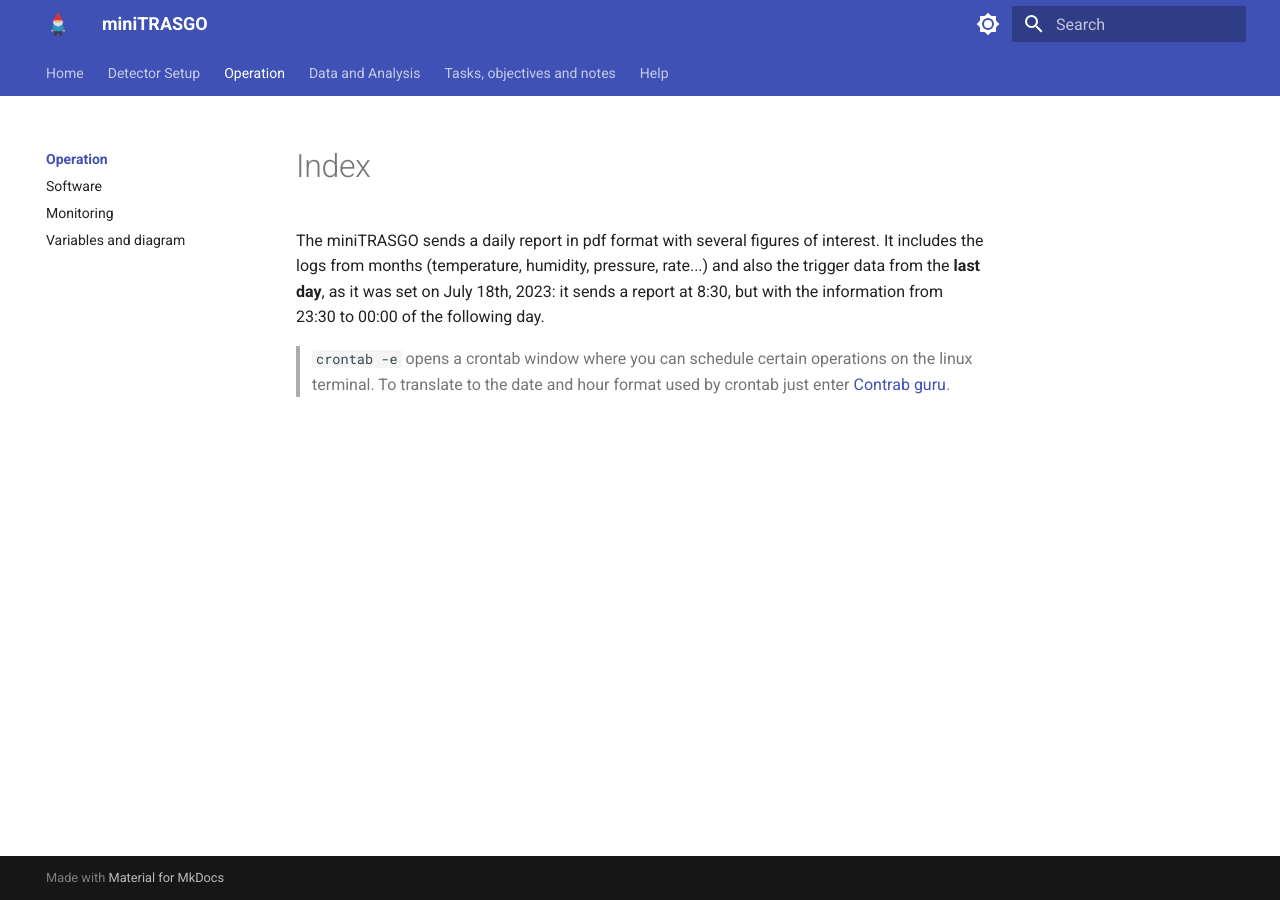
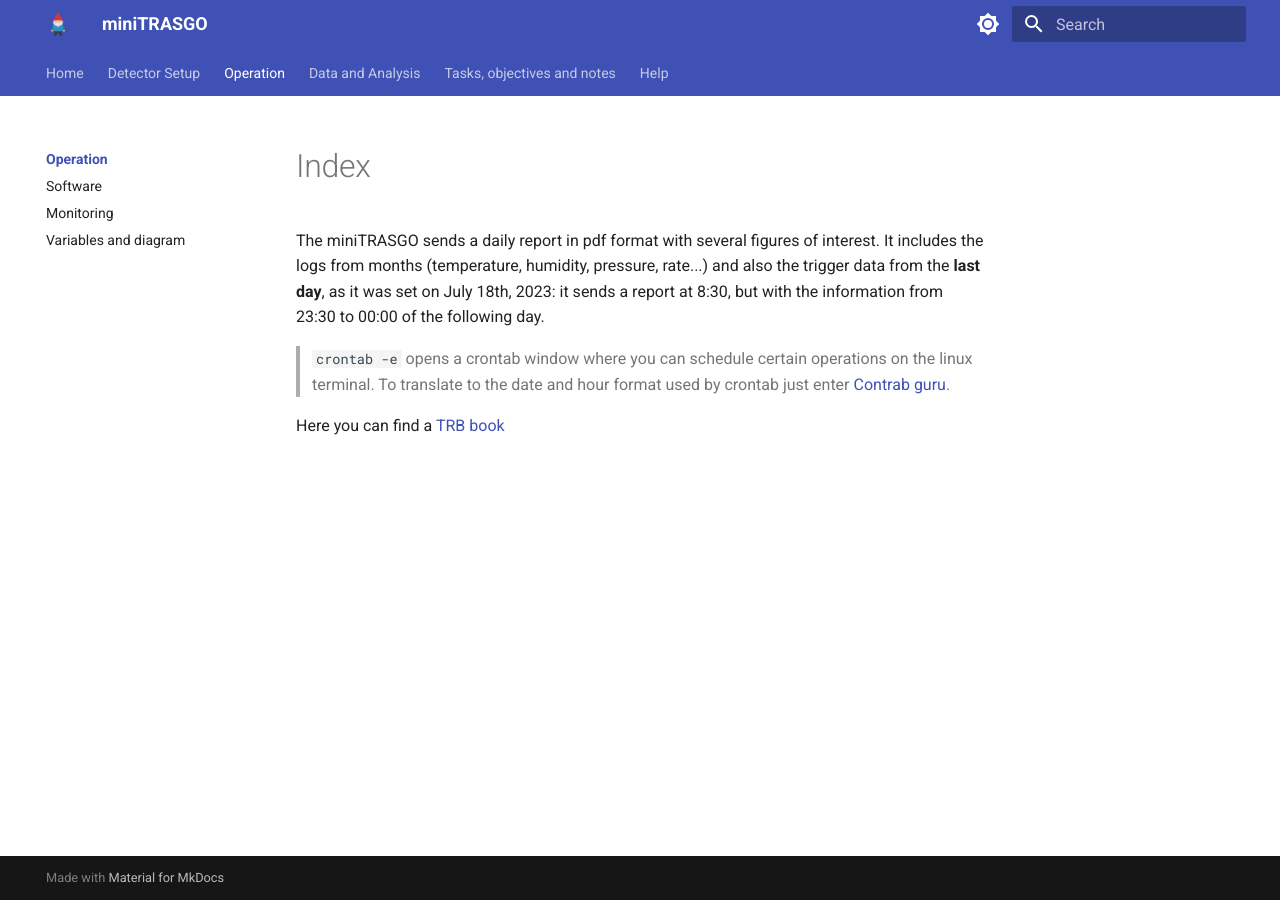
Before and after one commit to cayesoneira/miniTRASGO-documentation, an MkDocs documentation site: the page built from docs/operation/index.md, in a window 1280 px wide. Built offline with MkDocs 1.6.1 and Material for MkDocs 9.7.7, drawn with Linux system fonts in a browser that asks for light colours.

Commit message:
Update index.md

```diff
--- a/docs/operation/index.md
+++ b/docs/operation/index.md
@@ -2,3 +2,5 @@
 
 
 > `crontab -e` opens a crontab window where you can schedule certain operations on the linux terminal. To translate to the date and hour format used by crontab just enter [Contrab guru](https://crontab.guru/).
+
+Here you can find a [TRB book](http://jspc29.x-matter.uni-frankfurt.de/docu/trb3docu.pdf)
```
